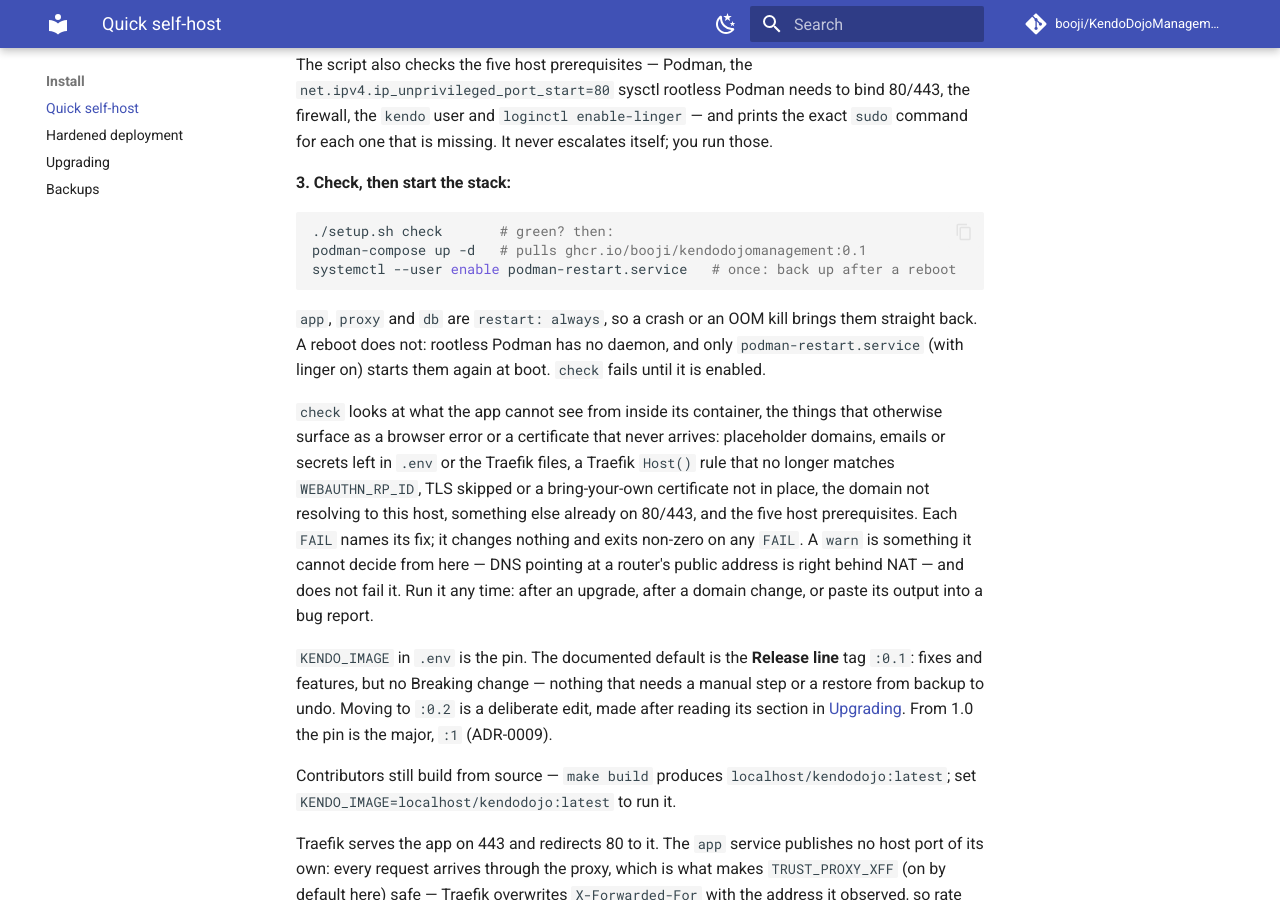
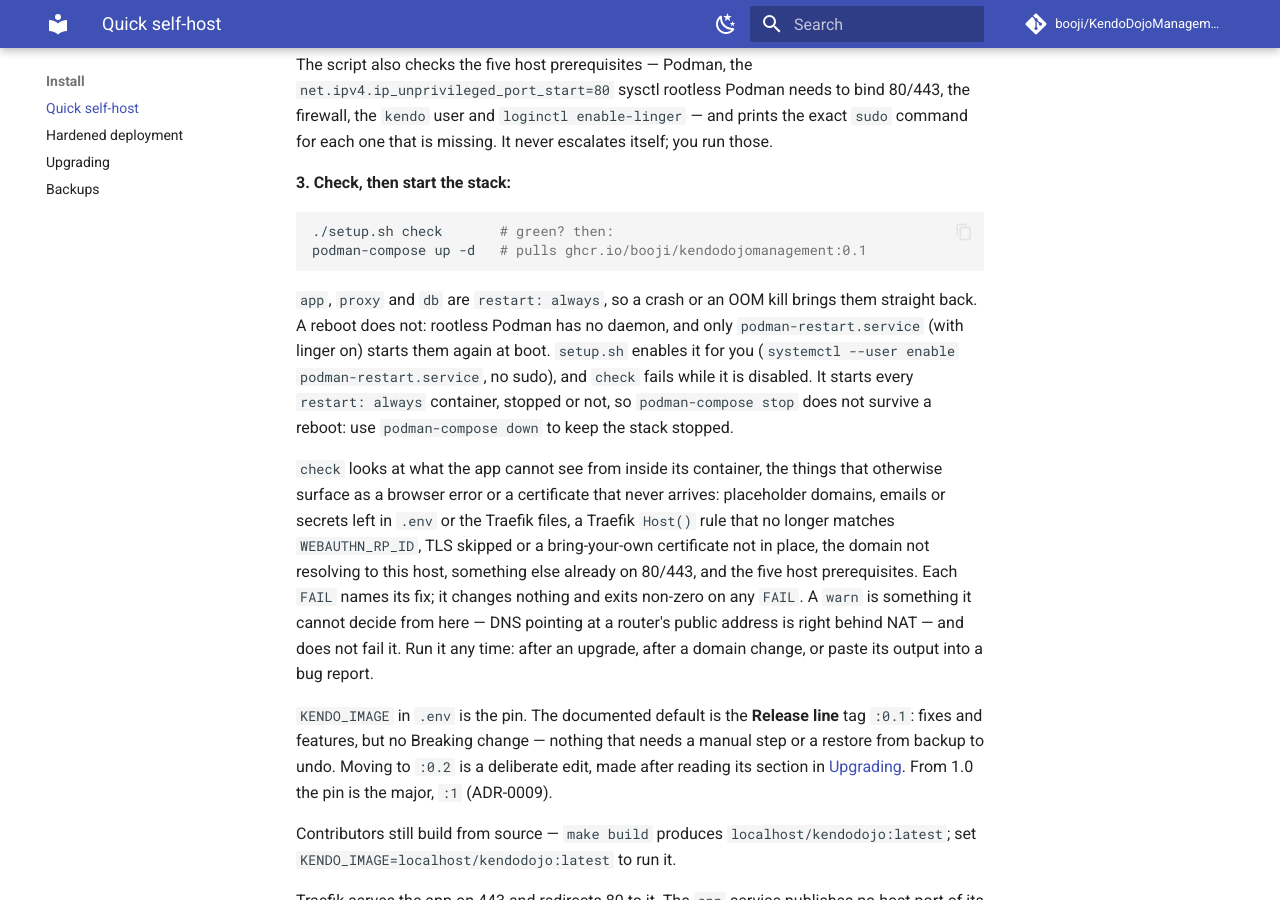
Before and after one commit to booji/KendoDojoManagement, an MkDocs documentation site: the page built from docs/install/quick-self-host.md, in a window 1280 px wide and 900 px high, scrolled down 1174 px. Built offline with MkDocs 1.6.1 and Material for MkDocs 9.7.7, drawn with Linux system fonts in a browser that asks for light colours; comment, search, counter and statistics services are not loaded; the version menu is left out.

Commit message:
fix(setup): enable podman-restart.service on the Compose path (#582)
check fails until the unit is enabled, and the docs run check before the
stack starts, so it could never go green there. setup.sh enables it
itself (a user unit, no sudo; idempotent) and says so in its summary.
The docs drop the manual step and say to use down, not stop, to keep the
stack stopped across a reboot.

````diff
--- a/docs/install/quick-self-host.md
+++ b/docs/install/quick-self-host.md
@@ -61,13 +61,15 @@ escalates itself; you run those.
 ```bash
 ./setup.sh check       # green? then:
 podman-compose up -d   # pulls ghcr.io/booji/kendodojomanagement:0.1
-systemctl --user enable podman-restart.service   # once: back up after a reboot
 ```
 
 `app`, `proxy` and `db` are `restart: always`, so a crash or an OOM kill brings
 them straight back. A reboot does not: rootless Podman has no daemon, and only
-`podman-restart.service` (with linger on) starts them again at boot. `check`
-fails until it is enabled.
+`podman-restart.service` (with linger on) starts them again at boot. `setup.sh`
+enables it for you (`systemctl --user enable podman-restart.service`, no sudo),
+and `check` fails while it is disabled. It starts every `restart: always`
+container, stopped or not, so `podman-compose stop` does not survive a reboot:
+use `podman-compose down` to keep the stack stopped.
 
 `check` looks at what the app cannot see from inside its container, the things
 that otherwise surface as a browser error or a certificate that never arrives:
````
Also changed, not shown: 2 other files.
